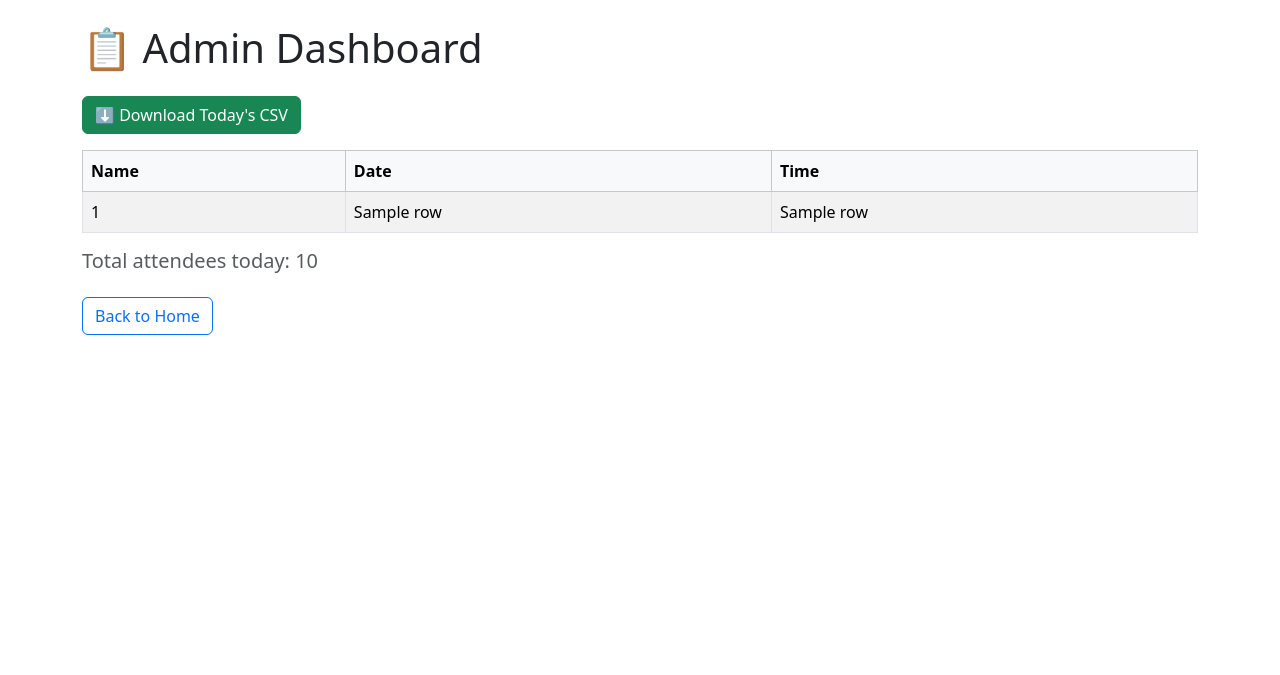
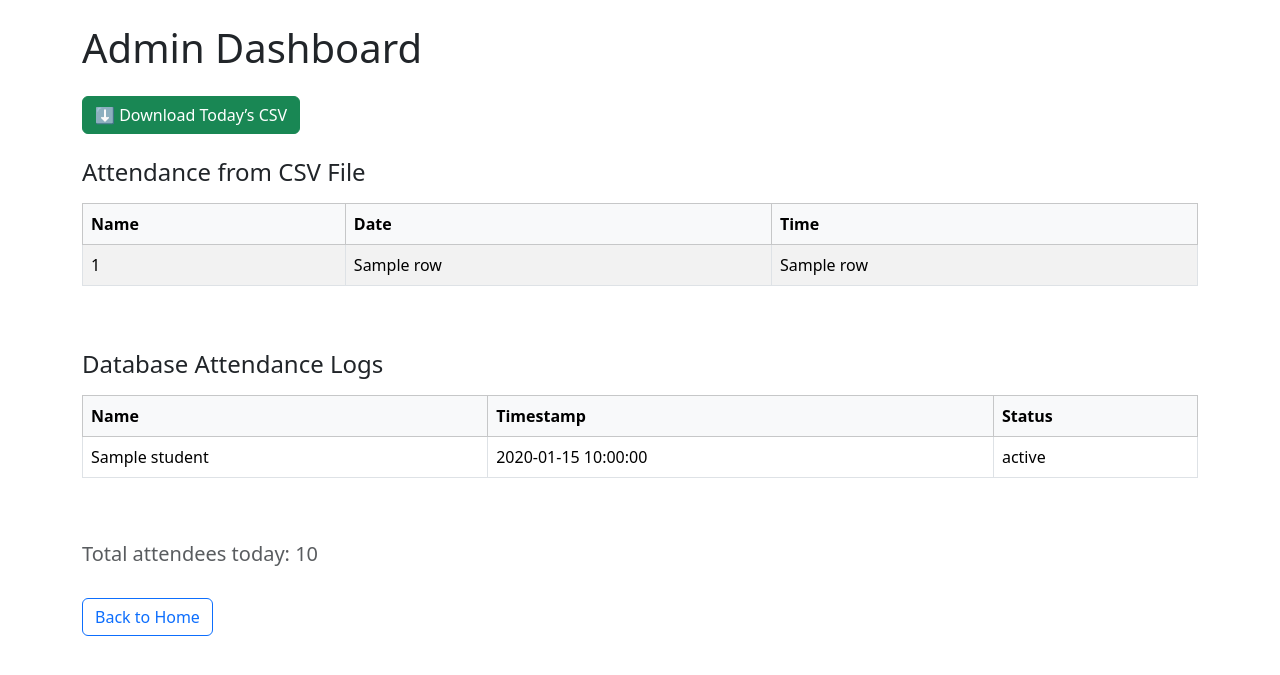
Before and after one commit to Enochteo/smart-attendance-system, a Flask app: template templates/admin.html in a window 1280 px wide. Shown: the top 675 px of the page. Run offline with Flask 3, Linux system fonts and the light colour scheme; the template is opened without the code that fills it: most values are stand-ins (such as "Sample title", 1, 10 or a date in 2020); parts of the project's set-up code (start-up, migrations or seed data) failed here and were passed over.

```diff
--- a/templates/admin.html
+++ b/templates/admin.html
@@ -8,9 +8,12 @@
 </head>
 <body class="bg-white p-4">
     <div class="container">
-        <h1 class="mb-4">📋 Admin Dashboard</h1>
-        <a href="/download" class="btn btn-success mb-3">⬇️ Download Today's CSV</a>
-        <div class="table-responsive">
+        <h1 class="mb-4"> Admin Dashboard</h1>
+
+        <a href="/download" class="btn btn-success mb-4">⬇️ Download Today’s CSV</a>
+
+        <h4 class="mb-3"> Attendance from CSV File</h4>
+        <div class="table-responsive mb-5">
             <table class="table table-striped table-bordered">
                 <thead class="table-light">
                     <tr>
@@ -29,9 +32,32 @@
                     {% endfor %}
                 </tbody>
             </table>
-            <h5 class="text-muted">Total attendees today: {{ total }}</h5>
         </div>
-        <a href="/" class="btn btn-outline-primary mt-3"> Back to Home</a>
+
+        <h4 class="mb-3"> Database Attendance Logs</h4>
+        <div class="table-responsive mb-5">
+            <table class="table table-bordered table-hover">
+                <thead class="table-light">
+                    <tr>
+                        <th>Name</th>
+                        <th>Timestamp</th>
+                        <th>Status</th>
+                    </tr>
+                </thead>
+                <tbody>
+                    {% for log in logs %}
+                    <tr>
+                        <td>{{ log.student.name }}</td>
+                        <td>{{ log.timestamp.strftime('%Y-%m-%d %H:%M:%S') }}</td>
+                        <td>{{ log.status }}</td>
+                    </tr>
+                    {% endfor %}
+                </tbody>
+            </table>
+        </div>
+
+        <h5 class="text-muted"> Total attendees today: {{ total }}</h5>
+        <a href="/" class="btn btn-outline-primary mt-4">Back to Home</a>
     </div>
 </body>
 </html>
--- a/templates/index.html
+++ b/templates/index.html
@@ -50,6 +50,7 @@
                 <div class="d-grid gap-3 mx-auto" style="max-width: 400px;">
                     <a href="/mark" class="btn btn-primary btn-lg"> Mark Attendance</a>
                     <a href="/admin" class="btn btn-outline-secondary btn-lg"> View Admin Panel</a>
+                    <a href="/upload" class="btn btn-outline-primary mt-3">Upload student picture</a>
                 </div>
             </div>
         </div>
```
Also changed, not shown: templates/upload.html (added, +52 -0 lines).
